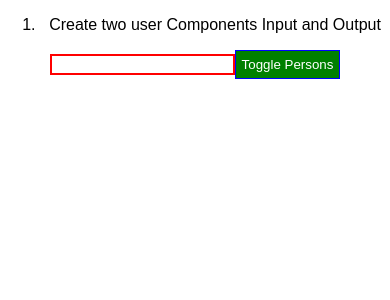
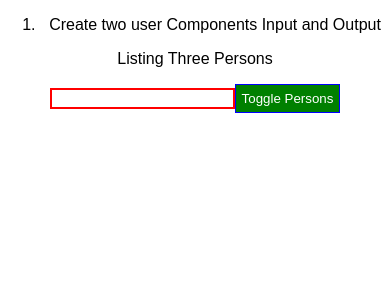
Before and after one commit to ahbilalkhan-10p/react-first-project, a React (Create React App) app: page / in a window 390 px wide. Shown: the top 300 px of the page. Built offline with nearby package versions, Linux system fonts and the light colour scheme.

Commit message:
Adding Radium and using it for dynamic styling and media queries

```diff
--- a/package.json
+++ b/package.json
@@ -3,6 +3,7 @@
   "version": "0.1.0",
   "private": true,
   "dependencies": {
+    "radium": "^0.26.1",
     "react": "^16.12.0",
     "react-dom": "^16.12.0",
     "react-scripts": "1.1.5"
--- a/src/App.js
+++ b/src/App.js
@@ -1,5 +1,7 @@
 import React, { Component } from 'react';
 import './App.css'
+import Radium, { StyleRoot } from 'radium';
+
 
 import UserInput from './Userinput/UserInput';
 import UserOutput from './Useroutput/UserOutput';
@@ -44,6 +46,10 @@
             padding: '6px',
             border: '1px solid blue',
             cursor: 'pointer',
+            ':hover': {
+                backgroundColor: 'lightgreen',
+                color: 'black'
+            }
         };
 
         let persons = null;
@@ -62,12 +68,26 @@
                 </div>
             );
             style.backgroundColor = 'red';
+            style[':hover'] = {
+                backgroundColor: 'salmon',
+                color: 'black'
+            }
+        }
+
+        const classes= [];
+        if (this.state.persons.length <=2) {
+            classes.push('red');
+        }
+        if (this.state.persons.length <=1) {
+            classes.push('bold');
         }
         return(
+            <StyleRoot>
                 <div className="App">
                     <ol>
                         <li>Create two user Components Input and Output</li>
                     </ol>
+                    <p className={classes.join(' ')}> Listing Three Persons</p>
                     <UserInput changed={this.usernameChangeHandler}
                     currentName={this.state.username}/>
                     <button
@@ -75,9 +95,10 @@
                         onClick={this.togglePersonsHandler}>Toggle Persons</button>
                     {persons}
                 </div>
+            </StyleRoot>
 
         );
     }
 }
 
-export default App;
+export default Radium(App);
--- a/src/Person/Person.js
+++ b/src/Person/Person.js
@@ -1,9 +1,15 @@
 import React from 'react';
+import Radium from "radium";
 
 import './Person.css'
 const person = (props) => {
+   const style = {
+     '@media (min-width: 500px)' : {
+        width: '450px'
+     }
+   };
    return (
-   <div className="Person"><p onClick={props.click}>Iam a Person! My name is {props.name} and iam {props.age} years old</p>
+   <div className="Person" style={style}><p onClick={props.click}>Iam a Person! My name is {props.name} and iam {props.age} years old</p>
 
    <p>{props.children}</p>
    <input type="text" onChange={props.changed} value={props.name}/>
@@ -11,4 +17,4 @@
    )
 };
 
-export default person;
+export default Radium(person);
```
Also changed, not shown: 1 other file (tests, documents, lock files or other folders). Lines whose indentation alone changed are shown as unchanged.
